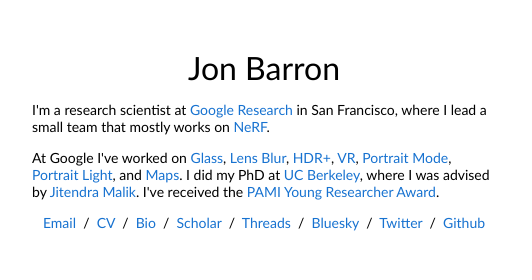
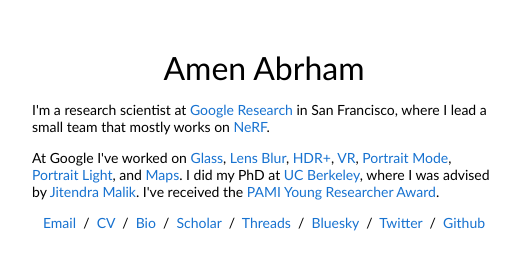
Before and after one commit to Amen-Abrham/Amen--Personal-website, a plain HTML site: page index.html in a window 1280 px wide. Shown: the top 280 px of the page, 228-760 px from the left. Drawn offline with Linux system fonts and the light colour scheme.

Commit message:
Update index.html

```diff
--- a/index.html
+++ b/index.html
@@ -20,7 +20,7 @@
             <tr style="padding:0px">
               <td style="padding:2.5%;width:63%;vertical-align:middle">
                 <p class="name" style="text-align: center;">
-                  Jon Barron
+                  Amen Abrham
                 </p>
                 <p>I'm a research scientist at <a href="https://ai.google/research">Google Research</a> in San Francisco, where I lead a small team that mostly works on <a href="https://www.matthewtancik.com/nerf">NeRF</a>.
                 </p>
```
